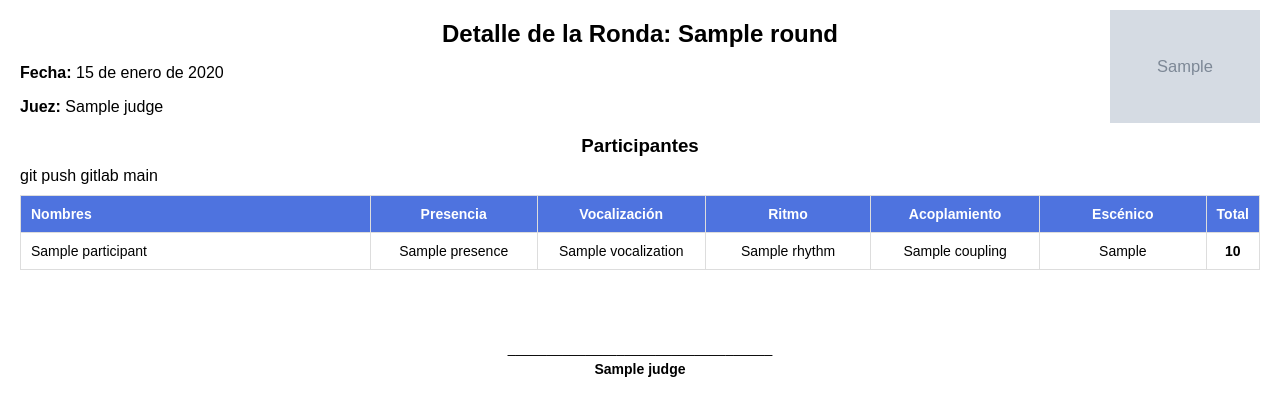
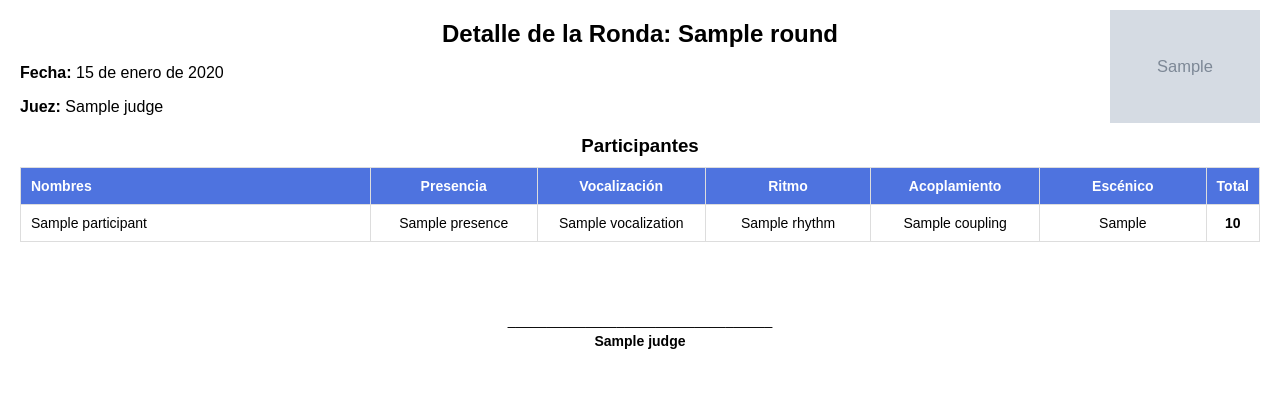
Before and after one commit to brygallo/know_my_voice, a Django app: template apps/contest/templates/round/report/minutes.html in a window 1280 px wide. Shown: the top 416 px of the page. Run offline with Django 4.2, Linux system fonts and the light colour scheme; tables that the repository leaves empty hold one stand-in row (values such as "Sample post"); the template is opened without the code that fills it: values that come from a table or form of the project are taken from there, most other values are stand-ins (such as "Sample title", 1, 10 or a date in 2020); grey boxes marked "Sample" are stand-in pictures; parts of the project's set-up code (start-up, migrations or seed data) failed here and were passed over.

Commit message:
Fix extra text in table header of minutes report template
Removed unintended "git push gitlab main" text in the table header of the minutes report template. This ensures proper rendering and eliminates unintended content in the HTML output.

```diff
--- a/apps/contest/templates/round/report/minutes.html
+++ b/apps/contest/templates/round/report/minutes.html
@@ -98,7 +98,7 @@
 
         <table>
             <thead>
-            <tr>git push gitlab main
+            <tr>
 
                 <th class="nombre-column">Nombres</th>
                 <th class="calificacion-column">Presencia</th>
```
